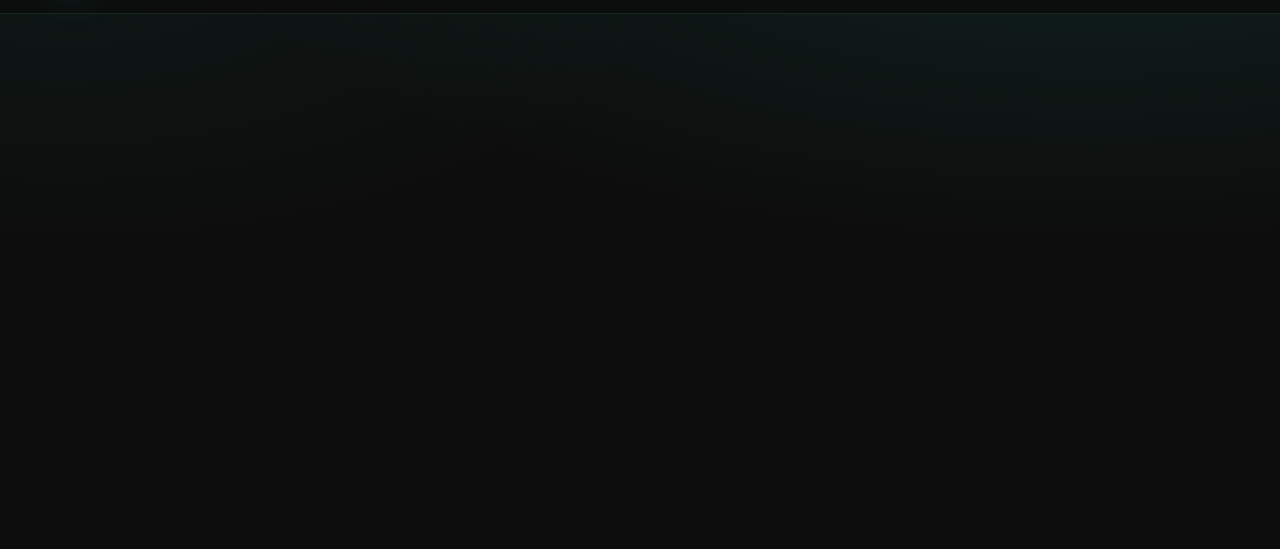
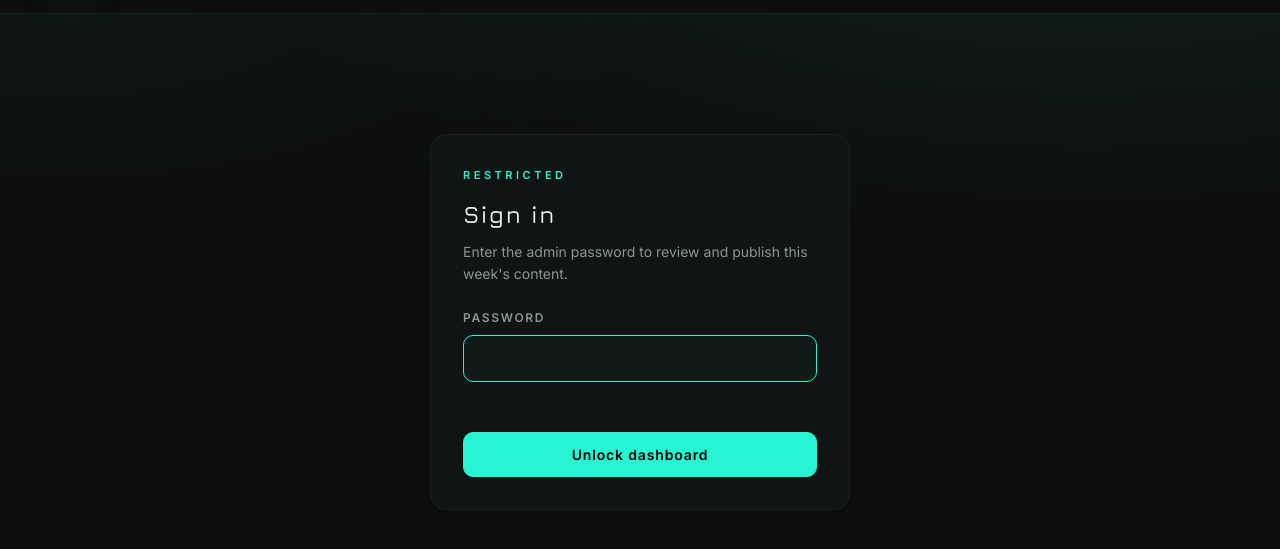
Before and after one commit to vespermoire/LXRY-Designs, a website: page lxrydesigns/admin.html in a window 1280 px wide. Shown: the part 63-612 px from the top of the page. Drawn offline with Linux system fonts and the light colour scheme.

Commit message:
fix: update getSessionToken calls to getSessionPassword
References to renamed function weren't updated, breaking login form visibility.

Co-Authored-By: Claude Haiku 4.5 <noreply@anthropic.com>

```diff
--- a/lxrydesigns/admin.html
+++ b/lxrydesigns/admin.html
@@ -1240,7 +1240,7 @@
             logoutBtn.hidden = false;
             // Hook for later tasks (draft rendering, history, polling).
             if (typeof window.onAdminAuthenticated === 'function') {
-                window.onAdminAuthenticated(getSessionToken());
+                window.onAdminAuthenticated(getSessionPassword());
             }
         }
 
@@ -1313,14 +1313,14 @@
 
         // Expose a minimal session API for later tasks (dashboard fetches, polling).
         window.adminSession = {
-            getToken: getSessionToken,
+            getToken: getSessionPassword,
             clear: clearSession,
             logout: logout
         };
 
         // ---- initial state ----
 
-        if (getSessionToken()) {
+        if (getSessionPassword()) {
             showDashboard();
         } else {
             showLogin();
```
